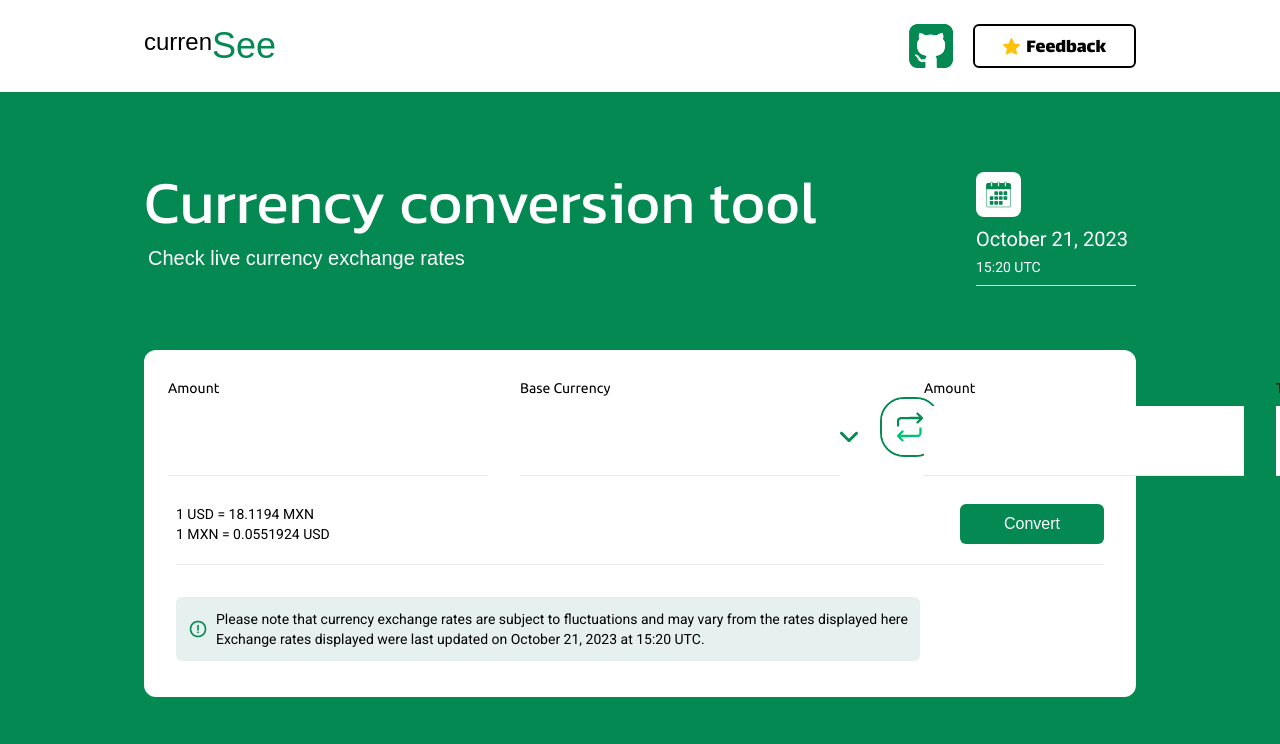
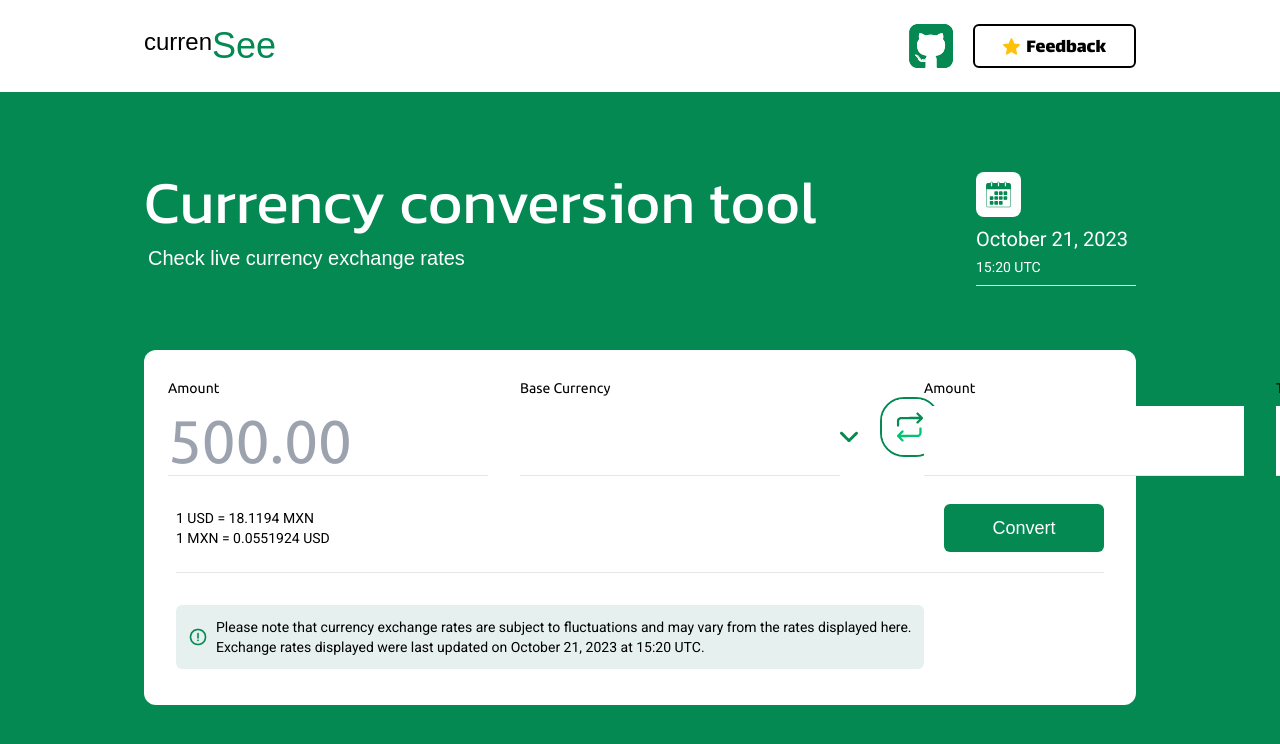
Before and after one commit to ricardoliveira5ro/Currency-Conversion-Tool, a Next.js app: page / in a window 1280 px wide. Shown: the top 744 px of the page. Built offline with nearby package versions, Linux system fonts and the light colour scheme; a web font is replaced by a local one.

Commit message:
Extra design details

```diff
--- a/src/app/page.js
+++ b/src/app/page.js
@@ -59,7 +59,7 @@ export default function Home() {
               <div className='main-white-container-top'>
                   <div className='label-input mr-8'>
                     <label>Amount</label>
-                    <input type="number"></input>
+                    <input type="number" placeholder='500.00'></input>
                     <hr></hr>
                   </div>
                   <div className='label-input'>
@@ -128,7 +128,7 @@ export default function Home() {
                     priority
                   />
                   <div className='flex flex-col'>
-                    <p>Please note that currency exchange rates are subject to fluctuations and may vary from the rates displayed here</p>
+                    <p>Please note that currency exchange rates are subject to fluctuations and may vary from the rates displayed here.</p>
                     <p>Exchange rates displayed were last updated on {date} at {time}.</p>
                   </div>
                 </div>
--- a/src/styles/styles.css
+++ b/src/styles/styles.css
@@ -118,7 +118,7 @@
 
 .rates-convert button {
     font-family: 'Proza Libre', sans-serif;
-    @apply py-2 px-3 text-center text-white bg-[var(--green-app)] w-36 rounded-md;
+    @apply py-2.5 px-3.5 text-center text-lg text-white bg-[var(--green-app)] w-40 rounded-md;
 }
 
 .exchange-rates {
```
